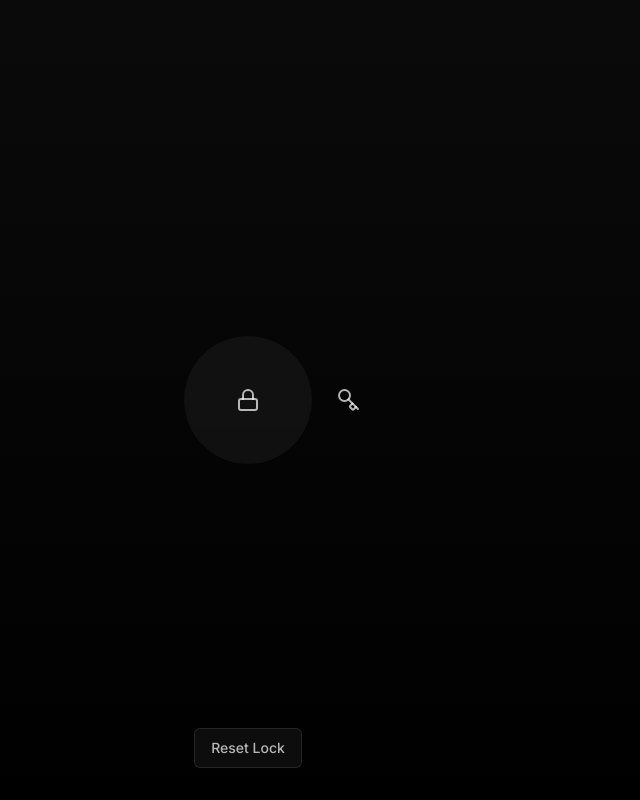
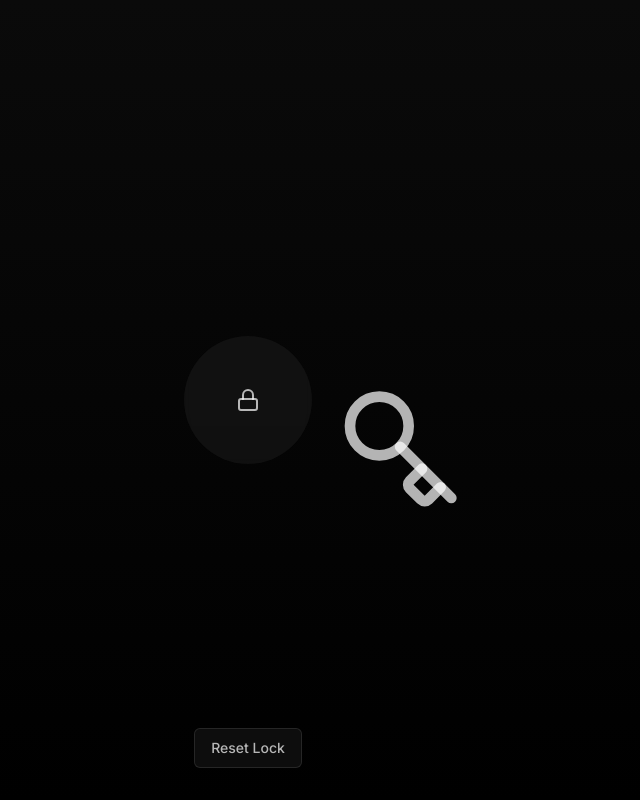
Before and after one commit to natsuck/tangled, a Next.js app: page / in a window 1280 px wide. Both pictures are taken after a click on the element 639 px from the left and 451 px from the top of the page. Shown: the whole page, without its empty margins (392-1032 px from the left). Built offline with nearby package versions, Linux system fonts and the light colour scheme.

Commit message:
Finished

```diff
--- a/app/components/lock-and-key.tsx
+++ b/app/components/lock-and-key.tsx
@@ -10,7 +10,7 @@ import { Slideshow } from "./slideshow"
 import { AUDIO_PATHS } from "../audio"
 
 const LOCK_SIZE = 40
-const KEY_SIZE = 40
+const KEY_SIZE = 32
 const COLLISION_THRESHOLD = 50
 
 export default function LockAndKey() {
@@ -28,8 +28,8 @@ export default function LockAndKey() {
   // Set initial key position
   React.useEffect(() => {
     const updateKeyPosition = () => {
-      keyX.set(100)
-      keyY.set(0)
+      keyX.set(150)
+      keyY.set(50)
     }
 
     updateKeyPosition()
@@ -142,9 +142,9 @@ export default function LockAndKey() {
     setIsUnlocked(false)
     setShowSlideshow(false)
     lockRotation.set(0)
-    // Reset key to initial position
-    keyX.set(100)
-    keyY.set(0)
+    // Reset key to updated initial position
+    keyX.set(150)
+    keyY.set(50)
 
     if (bgMusicRef.current) {
       bgMusicRef.current.pause()
@@ -248,10 +248,10 @@ export default function LockAndKey() {
             <motion.div
               drag
               dragConstraints={{
-                top: -100,
-                left: -100,
-                right: 100,
-                bottom: 100,
+                top: -150,
+                left: -150,
+                right: 150,
+                bottom: 150,
               }}
               dragElastic={0.1}
               dragMomentum={false}
```
